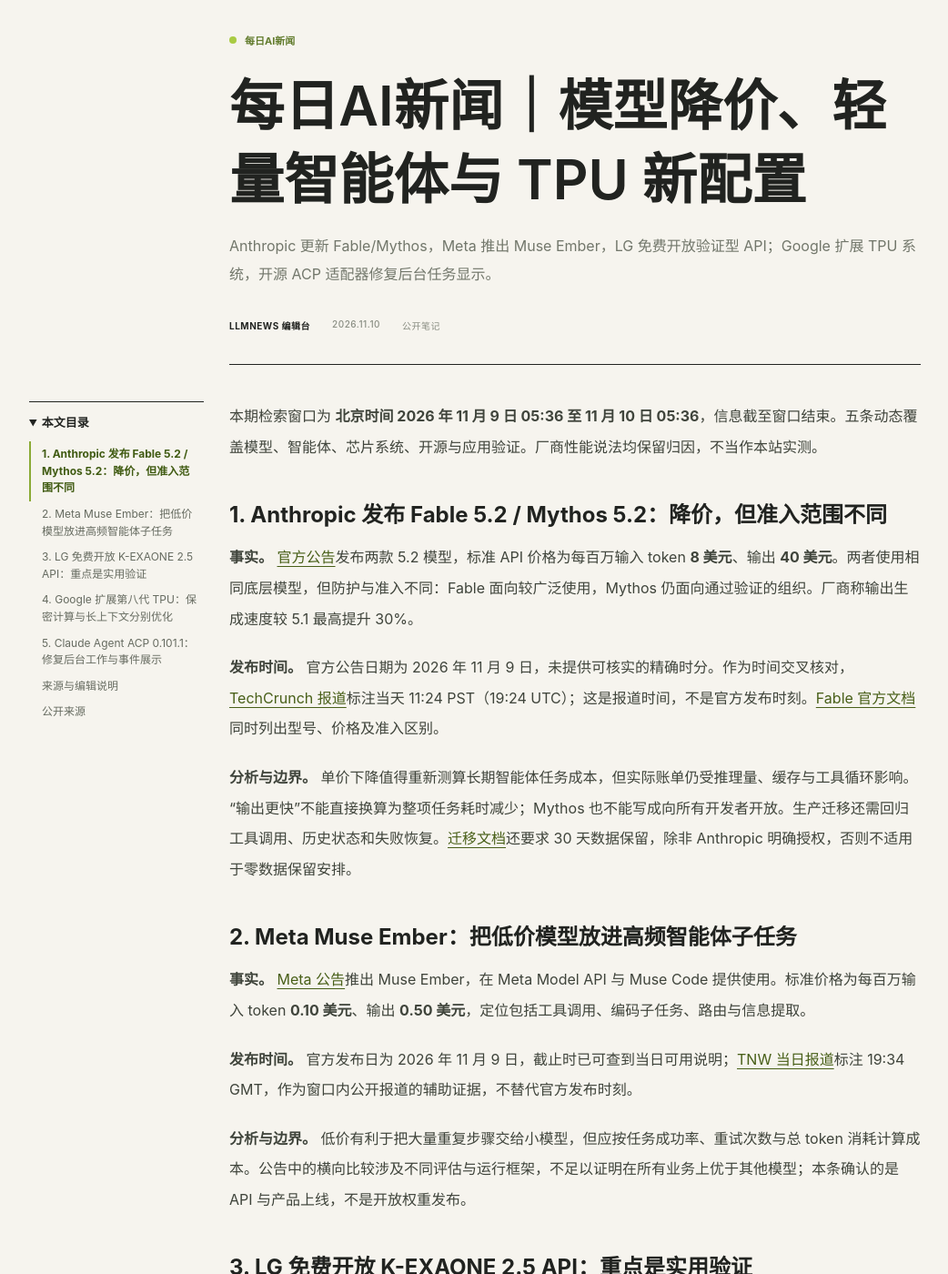
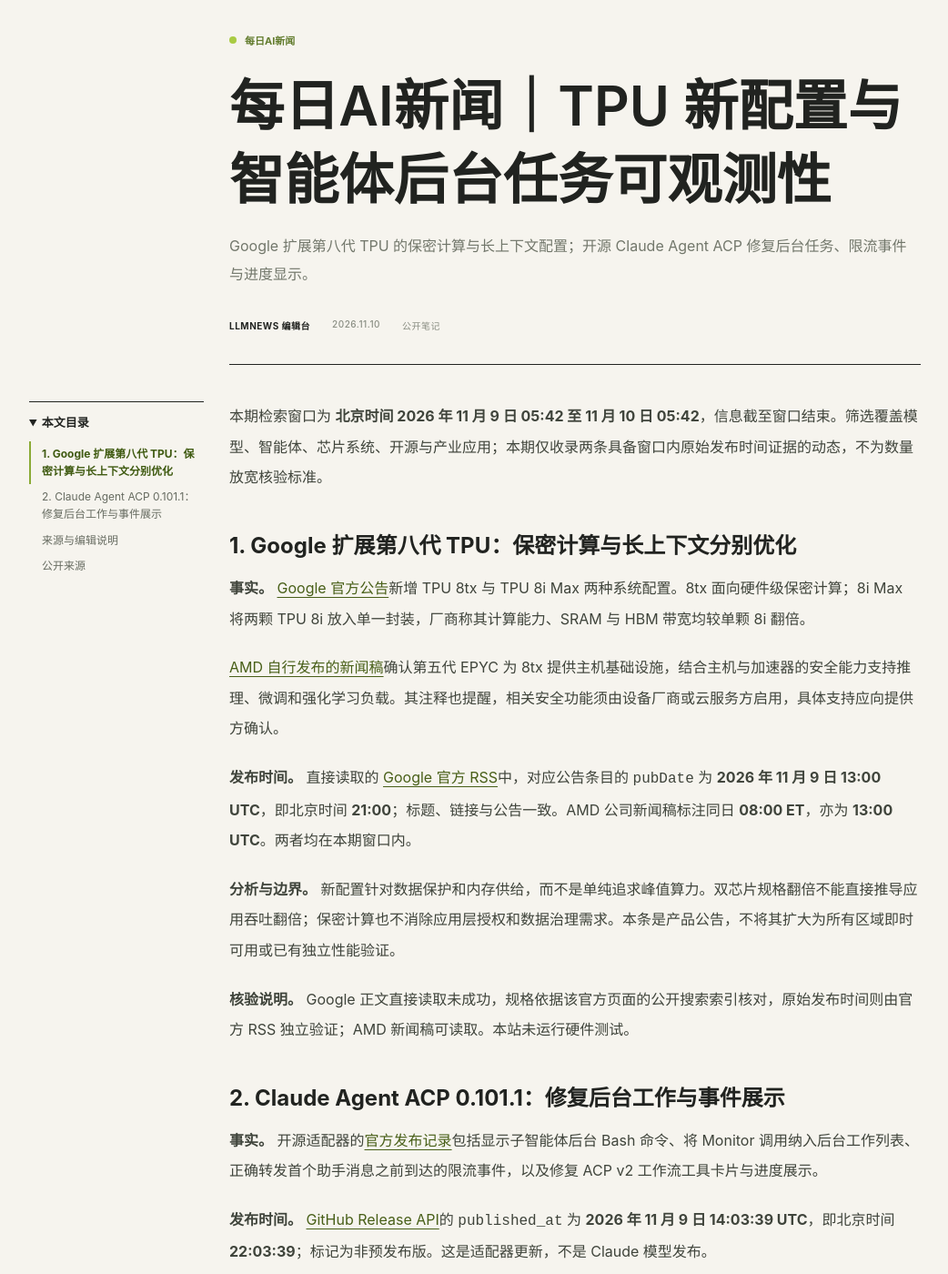
Before and after one commit to ai-v5/LLMNews, a Jekyll site: the page built from docs/_posts/2026-11-10-ai-daily-models-tpu-agents.md, in a window 1280 px wide and 1400 px high, scrolled down 204 px. Shown: the whole window at 91% size, without its empty margins (16-1058 px from the left). Built offline with Jekyll 4.4.1, drawn with Linux system fonts in a browser that asks for light colours; some of the changed text lies outside the part shown.

Commit message:
Limit daily to updates with verified original publication timestamps

```diff
--- a/docs/_posts/2026-11-10-ai-daily-models-tpu-agents.md
+++ b/docs/_posts/2026-11-10-ai-daily-models-tpu-agents.md
@@ -1,59 +1,37 @@
 ---
-title: "每日AI新闻｜模型降价、轻量智能体与 TPU 新配置"
-date: 2026-11-10T05:36:00+08:00
-summary: "Anthropic 更新 Fable/Mythos，Meta 推出 Muse Ember，LG 免费开放验证型 API；Google 扩展 TPU 系统，开源 ACP 适配器修复后台任务显示。"
+title: "每日AI新闻｜TPU 新配置与智能体后台任务可观测性"
+date: 2026-11-10T05:42:00+08:00
+summary: "Google 扩展第八代 TPU 的保密计算与长上下文配置；开源 Claude Agent ACP 修复后台任务、限流事件与进度显示。"
 section: daily
 label: "每日AI新闻"
-tags: [模型, 智能体, 芯片, 开源]
+tags: [芯片, 推理系统, 智能体, 开源]
 demo: false
 sources:
-  - title: "Anthropic：Fable 5.2 与 Mythos 5.2"
-    url: "https://www.anthropic.com/claude-fable-and-mythos-5-2"
-  - title: "Meta：Muse Ember"
-    url: "https://research.meta.ai/blog/muse-ember"
-  - title: "LG：K-EXAONE 2.5 API"
-    url: "https://www.lg.co.kr/media/release/30760"
   - title: "Google：TPU 8tx 与 TPU 8i Max"
     url: "https://blog.google/innovation-and-ai/infrastructure-and-cloud/global-network/tpu-8i-max-and-8tx/"
+  - title: "Google 官方 RSS"
+    url: "https://blog.google/rss/"
+  - title: "AMD 公司发布：EPYC 为 TPU 8tx 提供主机基础设施"
+    url: "https://www.globenewswire.com/news-release/2026/11/09/3398340/0/en/amd-epyc-expands-its-leadership-at-the-foundation-of-ai.html"
   - title: "Claude Agent ACP v0.101.1"
     url: "https://github.com/agentclientprotocol/claude-agent-acp/releases/tag/v0.101.1"
 ---
 
-本期检索窗口为 **北京时间 2026 年 11 月 9 日 05:36 至 11 月 10 日 05:36**，信息截至窗口结束。五条动态覆盖模型、智能体、芯片系统、开源与应用验证。厂商性能说法均保留归因，不当作本站实测。
+本期检索窗口为 **北京时间 2026 年 11 月 9 日 05:42 至 11 月 10 日 05:42**，信息截至窗口结束。筛选覆盖模型、智能体、芯片系统、开源与产业应用；本期仅收录两条具备窗口内原始发布时间证据的动态，不为数量放宽核验标准。
 
-## 1. Anthropic 发布 Fable 5.2 / Mythos 5.2：降价，但准入范围不同
+## 1. Google 扩展第八代 TPU：保密计算与长上下文分别优化
 
-**事实。** [官方公告](https://www.anthropic.com/claude-fable-and-mythos-5-2)发布两款 5.2 模型，标准 API 价格为每百万输入 token **8 美元**、输出 **40 美元**。两者使用相同底层模型，但防护与准入不同：Fable 面向较广泛使用，Mythos 仍面向通过验证的组织。厂商称输出生成速度较 5.1 最高提升 30%。
+**事实。** [Google 官方公告](https://blog.google/innovation-and-ai/infrastructure-and-cloud/global-network/tpu-8i-max-and-8tx/)新增 TPU 8tx 与 TPU 8i Max 两种系统配置。8tx 面向硬件级保密计算；8i Max 将两颗 TPU 8i 放入单一封装，厂商称其计算能力、SRAM 与 HBM 带宽均较单颗 8i 翻倍。
 
-**发布时间。** 官方公告日期为 2026 年 11 月 9 日，未提供可核实的精确时分。作为时间交叉核对，[TechCrunch 报道](https://techcrunch.com/2026/11/09/anthropic-releases-new-mythos-and-fable-models-amid-rsi-concerns/)标注当天 11:24 PST（19:24 UTC）；这是报道时间，不是官方发布时刻。[Fable 官方文档](https://platform.claude.com/docs/en/models/fable-5-2/overview)同时列出型号、价格及准入区别。
+[AMD 自行发布的新闻稿](https://www.globenewswire.com/news-release/2026/11/09/3398340/0/en/amd-epyc-expands-its-leadership-at-the-foundation-of-ai.html)确认第五代 EPYC 为 8tx 提供主机基础设施，结合主机与加速器的安全能力支持推理、微调和强化学习负载。其注释也提醒，相关安全功能须由设备厂商或云服务方启用，具体支持应向提供方确认。
 
-**分析与边界。** 单价下降值得重新测算长期智能体任务成本，但实际账单仍受推理量、缓存与工具循环影响。“输出更快”不能直接换算为整项任务耗时减少；Mythos 也不能写成向所有开发者开放。生产迁移还需回归工具调用、历史状态和失败恢复。[迁移文档](https://platform.claude.com/docs/en/models/fable-5-2/migration-guide)还要求 30 天数据保留，除非 Anthropic 明确授权，否则不适用于零数据保留安排。
-
-## 2. Meta Muse Ember：把低价模型放进高频智能体子任务
-
-**事实。** [Meta 公告](https://research.meta.ai/blog/muse-ember)推出 Muse Ember，在 Meta Model API 与 Muse Code 提供使用。标准价格为每百万输入 token **0.10 美元**、输出 **0.50 美元**，定位包括工具调用、编码子任务、路由与信息提取。
-
-**发布时间。** 官方发布日为 2026 年 11 月 9 日，截止时已可查到当日可用说明；[TNW 当日报道](https://thenextweb.com/news/meta-muse-ember-small-ai-model-haiku-luna)标注 19:34 GMT，作为窗口内公开报道的辅助证据，不替代官方发布时刻。
-
-**分析与边界。** 低价有利于把大量重复步骤交给小模型，但应按任务成功率、重试次数与总 token 消耗计算成本。公告中的横向比较涉及不同评估与运行框架，不足以证明在所有业务上优于其他模型；本条确认的是 API 与产品上线，不是开放权重发布。
-
-## 3. LG 免费开放 K-EXAONE 2.5 API：重点是实用验证
-
-**事实。** [LG 官方新闻稿](https://www.lg.co.kr/media/release/30760)宣布，免费开放 K-EXAONE 2.5 API，用于实际使用验证。LG 将其定位为在已有模型上继续训练的技术验证版本，而非下一阶段的新一代模型。
-
-**发布时间。** 新闻稿标注 **2026 年 11 月 9 日**，对应当天 NVIDIA AI Day Seoul 活动；[MoneyToday 同日报道](https://www.mt.co.kr/industry/2026/11/09/2026110909413580792)标注韩国当地时间 10:00（北京时间 09:00）。官方页面未提供精确时分，报道时间仅作辅助核对。
-
-**分析与边界。** 免费接口降低了试验门槛，但不等于永久免费、开放权重或获得商业使用许可。LG 宣称的综合性能增幅来自自身评估，不能解读为所有任务都获得同等提升。实际应用仍需检查数据处理条款、配额和稳定性；本站未调用 API 实测。
-
-## 4. Google 扩展第八代 TPU：保密计算与长上下文分别优化
-
-**事实。** [Google 官方公告](https://blog.google/innovation-and-ai/infrastructure-and-cloud/global-network/tpu-8i-max-and-8tx/)新增 TPU 8tx 与 TPU 8i Max 两种系统配置。8tx 面向硬件级保密计算；8i Max 将两颗 TPU 8i 放入单一封装，厂商称其计算能力、SRAM 与 HBM 带宽均较单颗 8i 翻倍。[AMD 同日公告](https://newsroom.amd.com/news/amd-epyc-expands-leadership-foundation-ai/)确认第五代 EPYC 为 8tx 提供主机基础设施。
-
-**发布时间。** Google 与 AMD 公告均标注 **2026 年 11 月 9 日**；[路透当日报道](https://www.reuters.com/business/google-to-introduce-two-variants-its-in-house-chips-bloomberg-news-reports-2026-11-09/)索引时间为 12:39:57 UTC，作为窗口内公开报道的辅助证据。未确认官方精确发布时刻。
+**发布时间。** 直接读取的 [Google 官方 RSS](https://blog.google/rss/)中，对应公告条目的 `pubDate` 为 **2026 年 11 月 9 日 13:00 UTC**，即北京时间 **21:00**；标题、链接与公告一致。AMD 公司新闻稿标注同日 **08:00 ET**，亦为 **13:00 UTC**。两者均在本期窗口内。
 
 **分析与边界。** 新配置针对数据保护和内存供给，而不是单纯追求峰值算力。双芯片规格翻倍不能直接推导应用吞吐翻倍；保密计算也不消除应用层授权和数据治理需求。本条是产品公告，不将其扩大为所有区域即时可用或已有独立性能验证。
 
-## 5. Claude Agent ACP 0.101.1：修复后台工作与事件展示
+**核验说明。** Google 正文直接读取未成功，规格依据该官方页面的公开搜索索引核对，原始发布时间则由官方 RSS 独立验证；AMD 新闻稿可读取。本站未运行硬件测试。
+
+## 2. Claude Agent ACP 0.101.1：修复后台工作与事件展示
 
 **事实。** 开源适配器的[官方发布记录](https://github.com/agentclientprotocol/claude-agent-acp/releases/tag/v0.101.1)包括显示子智能体后台 Bash 命令、将 Monitor 调用纳入后台工作列表、正确转发首个助手消息之前到达的限流事件，以及修复 ACP v2 工作流工具卡片与进度展示。
 
@@ -63,4 +41,4 @@ sources:
 
 ## 来源与编辑说明
 
-前四条厂商公告依据其官方页面的公开搜索索引核对，正文直接读取未成功，因此不声称已核验完整原文或系统卡；本期仅保留索引可核实的发布、价格、定位与规格信息。页面只提供日期时如实标注，不编造秒级时间。开源版本采用 Release API 发布时间，避免混用标签、提交或聚合页面刷新时间。旧版本修复和旧文转载未作为今日新发布重复收录。
+官方页面只有日期、元数据可能仅将日期补成午夜，或只能找到后续媒体报道时间的候选，未纳入本期严格的 24 小时清单。报道出现的时间不等于原始发布的时间。条目较少反映的是本期能够确认的证据范围，不代表其他领域没有重要动态；厂商性能说法均保留归因，未作为本站实测。
```
